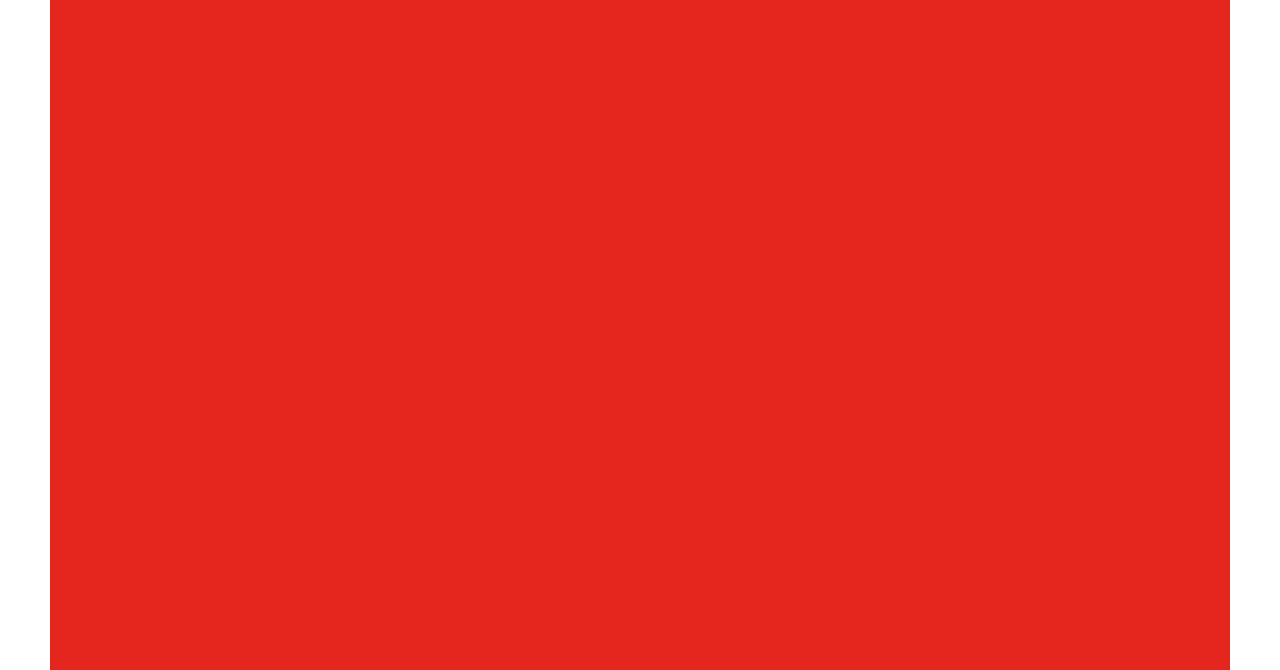
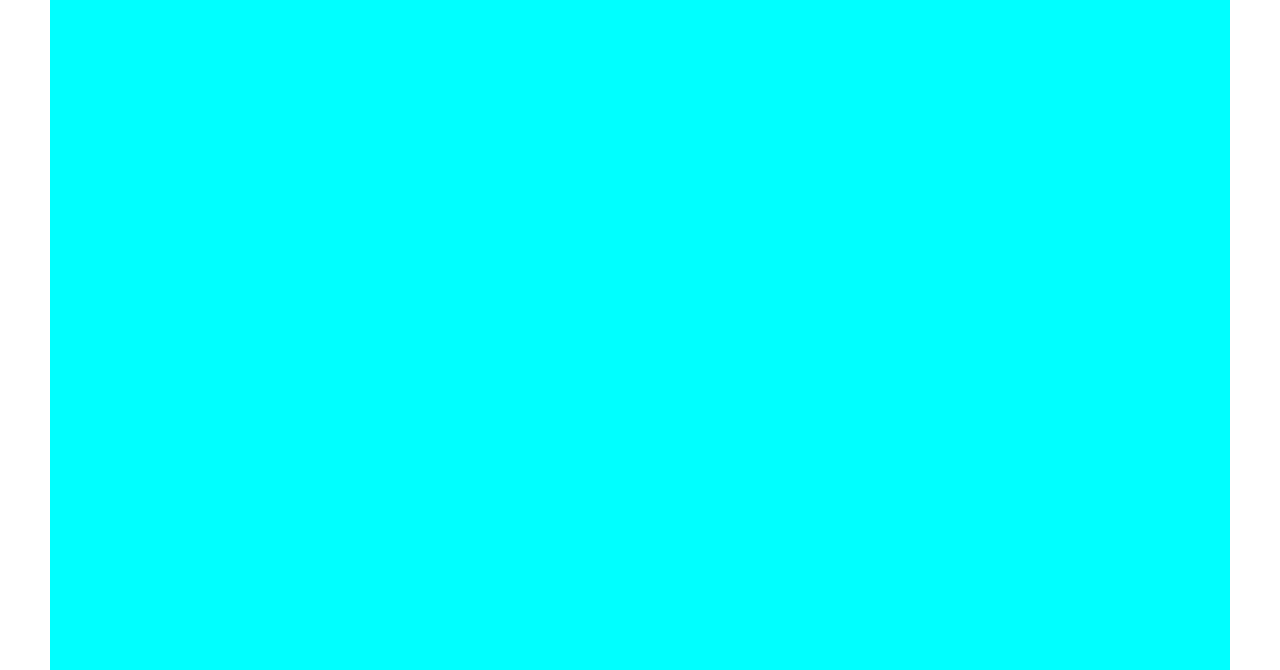
Before and after one commit to fionkhhshjhhhajjhh123444/CVT, a plain HTML site: page index.html in a window 1280 px wide. Shown: the part 162-832 px from the top of the page. Drawn offline with Linux system fonts and the light colour scheme; files that its build step writes are made by us from their sources.

Commit message:
Изменили цвет фона

```diff
--- a/ЦВТ/css/style.css
+++ b/ЦВТ/css/style.css
@@ -4,7 +4,7 @@
     height: 100vh;
     background-color: aqua;
     font-family: 'Rubik', sans-serif;
-    background-color: #E5261E;
+
 }
 .header{
     height: 40px;
```
